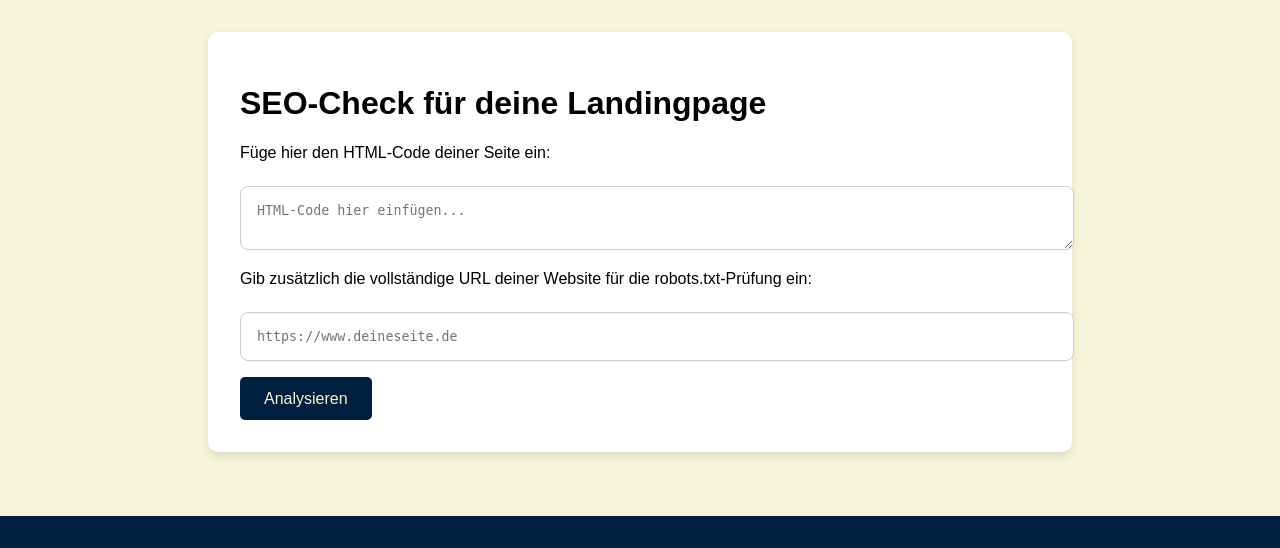
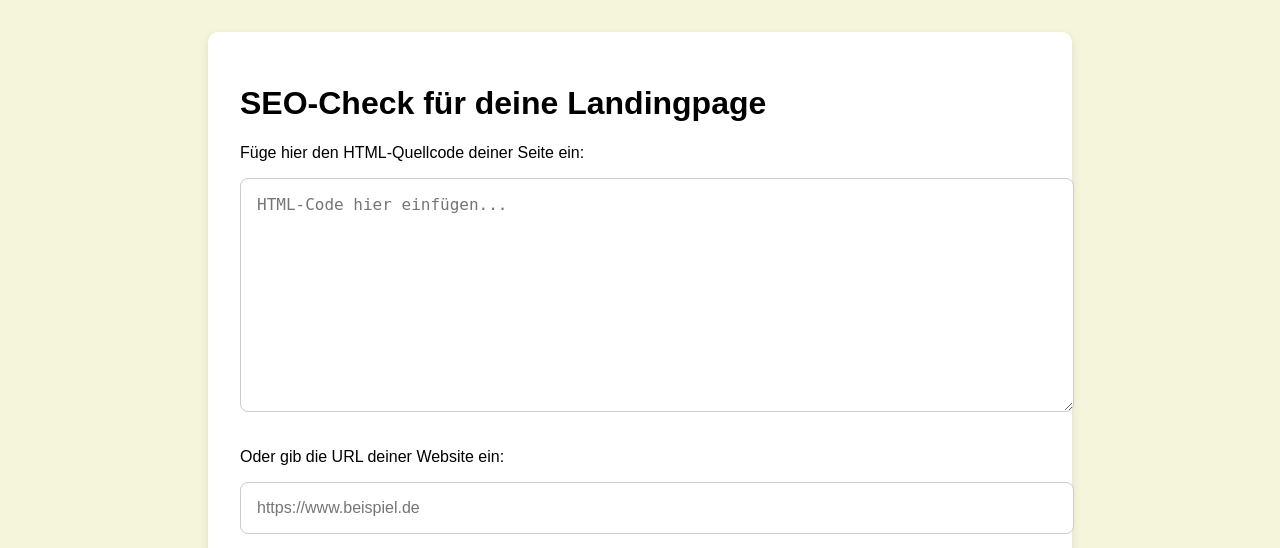
Before and after one commit to Maggi12345689/seo-checker, a Flask app: page / in a window 1280 px wide. Shown: the part 82-630 px from the top of the page. Run offline with Flask 3, Linux system fonts and the light colour scheme.

Commit message:
Update index.html 4

```diff
--- a/templates/index.html
+++ b/templates/index.html
@@ -45,9 +45,13 @@
       padding: 1rem;
       border-radius: 8px;
       border: 1px solid #ccc;
-            resize: vertical;
+      margin-bottom: 1rem;
+      font-size: 1rem;
+    }
+
+    textarea {
+      height: 200px;
       font-family: monospace;
-            margin-top: 0.5rem;
     }
 
     button {
@@ -106,11 +110,11 @@
   <div class="container">
     <h1>SEO-Check für deine Landingpage</h1>
 
-        <p>Füge hier den HTML-Code deiner Seite ein:</p>
+    <p>Füge hier den HTML-Quellcode deiner Seite ein:</p>
     <textarea id="htmlInput" placeholder="HTML-Code hier einfügen..."></textarea>
 
-        <p>Gib zusätzlich die vollständige URL deiner Website für die robots.txt-Prüfung ein:</p>
-        <input type="text" id="robotsUrl" placeholder="https://www.deineseite.de">
+    <p>Oder gib die URL deiner Website ein:</p>
+    <input type="text" id="urlInput" placeholder="https://www.beispiel.de">
 
     <button onclick="analyzeAll()">Analysieren</button>
 
@@ -131,77 +135,54 @@
     &copy; {{ year }} Deine SEO Agentur – Alle Rechte vorbehalten.
   </footer>
 
-    <!-- JS -->
+  <!-- Script -->
   <script>
     async function analyzeAll() {
       const html = document.getElementById("htmlInput").value;
-            const url = document.getElementById("robotsUrl").value;
+      const url = document.getElementById("urlInput").value.trim();
       const tbody = document.querySelector("#resultsTable tbody");
-            tbody.innerHTML = "";
+      tbody.innerHTML = [];
 
-            // 1. SEO HTML Analyse
-            let seoData = {};
-            try {
-                const seoResponse = await fetch("/check-seo", {
+      const results = {};
+
+      // 1. Analyse HTML-Quellcode
+      if (html.length > 0) {
+        const htmlResponse = await fetch("/check-seo", {
           method: "POST",
           headers: { "Content-Type": "application/json" },
           body: JSON.stringify({ html: html })
         });
-                seoData = await seoResponse.json();
-            } catch (error) {
-                seoData["HTML Analyse"] = {
-                    Status: "Fehler",
-                    Details: "Konnte nicht analysiert werden."
-                };
+
+        const htmlData = await htmlResponse.json();
+        Object.assign(results, htmlData);
       }
 
-            // 2. robots.txt Prüfung
-            let robotsResult = {
-                Status: "Fehler",
-                Details: "robots.txt konnte nicht geprüft werden."
-            };
-            if (url) {
-                try {
-                    const robotsResponse = await fetch("/check-robots", {
+      // 2. Analyse robots.txt & sitemap.xml
+      if (url.length > 0) {
+        const metaResponse = await fetch("/check-meta", {
           method: "POST",
           headers: { "Content-Type": "application/json" },
           body: JSON.stringify({ url: url })
         });
-                    const robotsData = await robotsResponse.json();
-                    robotsResult = {
-                        Status: robotsData.exists ? "Vorhanden" : "Fehlt",
-                        Details: robotsData.message || ""
-                    };
-                } catch (e) {
-                    robotsResult = {
-                        Status: "Fehler",
-                        Details: "robots.txt Anfrage fehlgeschlagen."
-                    };
-                }
+
+        const metaData = await metaResponse.json();
+        Object.assign(results, metaData);
       }
 
-            // 3. Tabelle befüllen
-            for (const [key, value] of Object.entries(seoData)) {
+      // Ergebnisse anzeigen
+      for (const [key, value] of Object.entries(results)) {
         const row = `<tr>
           <td>${key}</td>
           <td>${value.Status}</td>
-                    <td>${value.Details}</td>
+          <td><a href="${value.Details}" target="_blank">${value.Details}</a></td>
         </tr>`;
         tbody.innerHTML += row;
       }
 
-            // 4. robots.txt Ergebnis anhängen
-            const robotsRow = `<tr>
-                <td>robots.txt</td>
-                <td>${robotsResult.Status}</td>
-                <td>${robotsResult.Details}</td>
-            </tr>`;
-            tbody.innerHTML += robotsRow;
-
       document.getElementById("resultsTable").style.display = "table";
     }
 
-        // Aktuelles Jahr im Footer einfügen
+    // Jahr im Footer aktualisieren
     document.querySelector("footer").innerHTML = document.querySelector("footer").innerHTML.replace("{{ year }}", new Date().getFullYear());
   </script>
 
```
Lines whose indentation alone changed are shown as unchanged.
